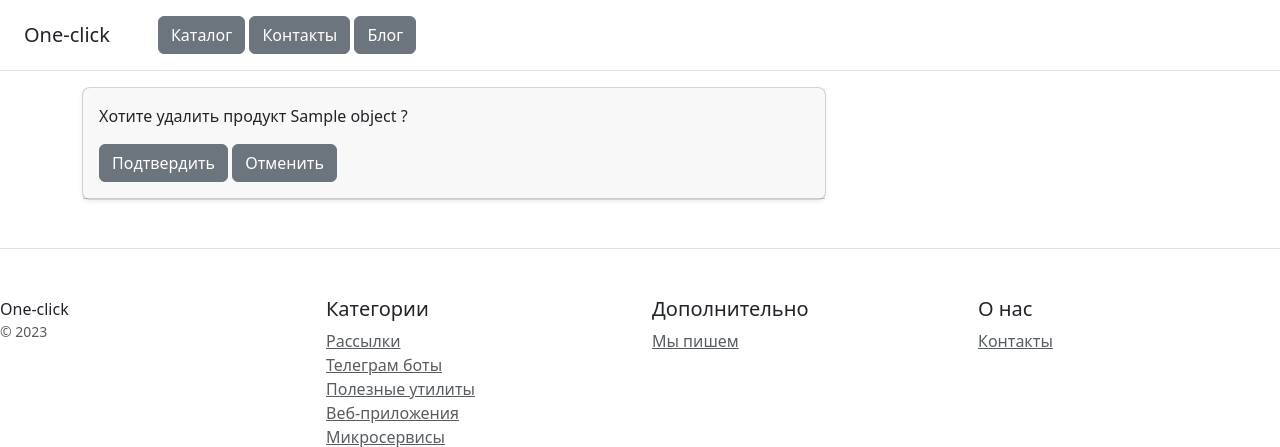
After one commit to SilverAnton/newDjango_proj, a Django app: template catalog/templates/catalog/product_confirm_delete.html in a window 1280 px wide. The commit adds this page. Shown: the top 447 px of the page. Run offline with Django 5.2, Linux system fonts and the light colour scheme; the template is opened without the code that fills it: most values are stand-ins (such as "Sample title", 1, 10 or a date in 2020).

Commit message:
add CRUD for a Product

```diff
--- /dev/null
+++ b/catalog/templates/catalog/product_confirm_delete.html
@@ -0,0 +1,21 @@
+{% extends 'base.html' %}
+{% block content %}
+<div class="container">
+        <header>
+            <div class="col-8 " >
+                <div class="card mb-4 rounded-3 shadow-sm">
+                    <div class="card-header py-3">
+                        <form method="post">
+                            {% csrf_token %}
+                            <p> Хотите удалить продукт {{ object.name }} ?</p>
+                            <button type="submit" class=" btn btn-secondary btn-primary" >
+                                Подтвердить
+                            </button>
+                            <a class="btn btn-secondary btn-primary" type="button" href="{% url 'catalog:product_list' %}">Отменить</a>
+                        </form>
+                    </div>
+                </div>
+            </div>
+        </header>
+</div>
+{% endblock %}
--- a/catalog/templates/catalog/product_detail.html
+++ b/catalog/templates/catalog/product_detail.html
@@ -18,6 +18,8 @@
                                     <td>цена: {{ object.price }}p.</td>
                                 </tr>
                             </table>
+                                    <a class="btn btn-secondary btn-primary" type="button" href="{% url 'catalog:product_edit' product.pk %}">Изменить</a>
+                                    <a class="btn btn-secondary btn-primary" type="button" href="{% url 'catalog:product_delete' product.pk %}">Удалить</a>
                         </div>
                     </div>
                 </div>
```
Also changed, not shown: catalog/templates/catalog/product_form.html (added, +41 -0 lines), catalog/templates/catalog/product_list.html (+6 -1 lines).
